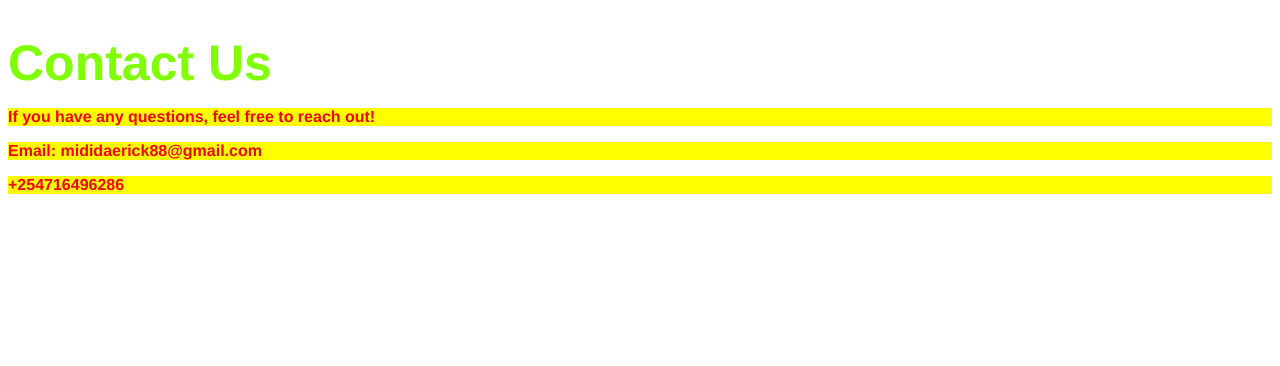
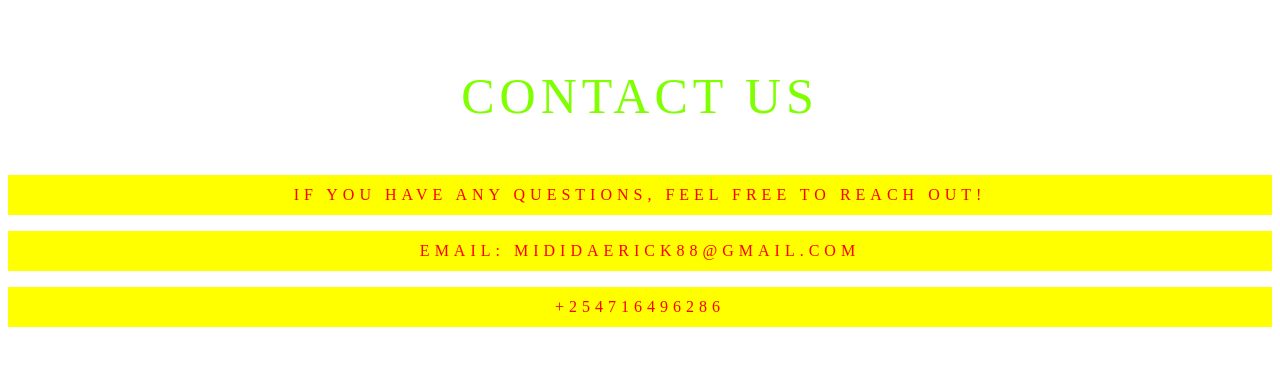
Before and after one commit to Midida/css-intro, a plain HTML site: page contact.html in a window 1280 px wide. Drawn offline with Linux system fonts and the light colour scheme.

Commit message:
Add files via upload

```diff
--- a/styles.css
+++ b/styles.css
@@ -14,4 +14,11 @@ p {
 
 * {
     font-family: 'Franklin Gothic Medium', 'Arial Narrow', Arial, sans-serif
+    font-size: 30px;
+    font-weight: lighter;
+    text-align: center;
+    text-transform: uppercase;
+    letter-spacing: 5px;
+    line-height: 2.5;
+
 }
```
